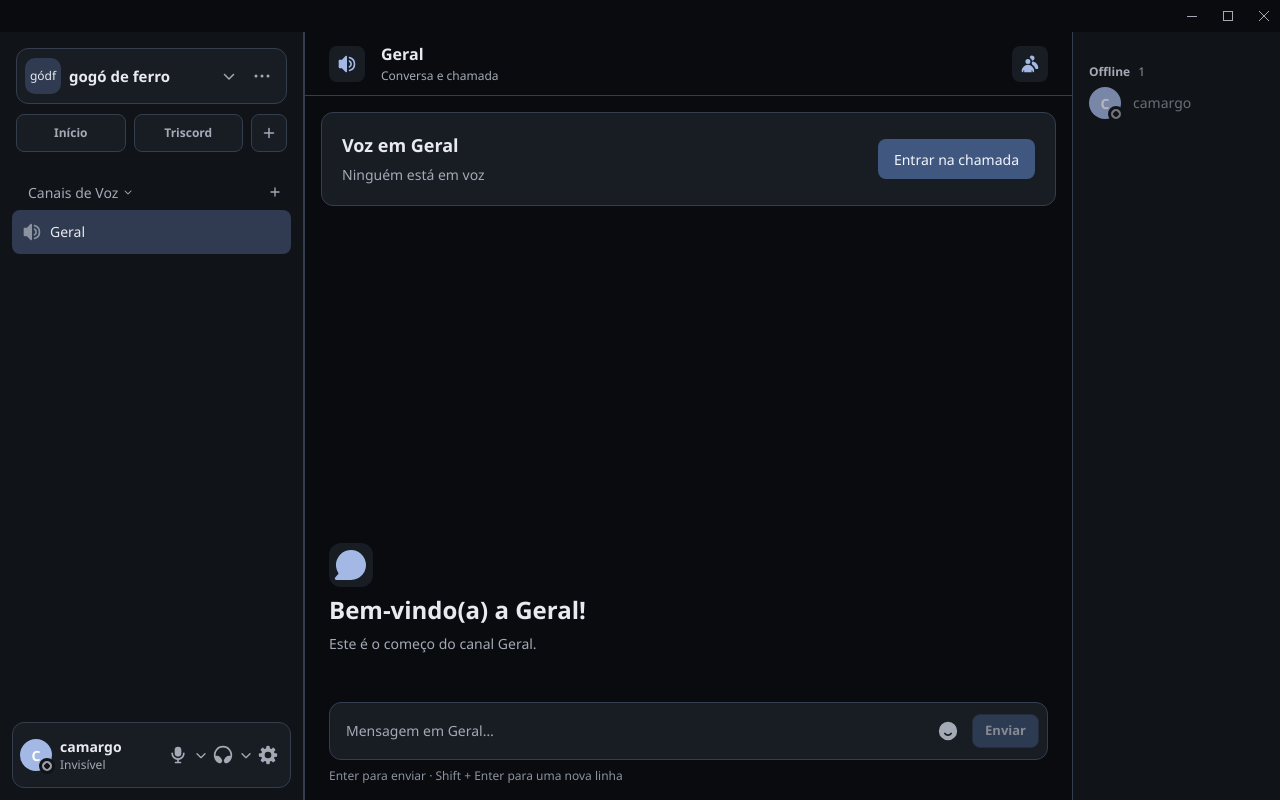
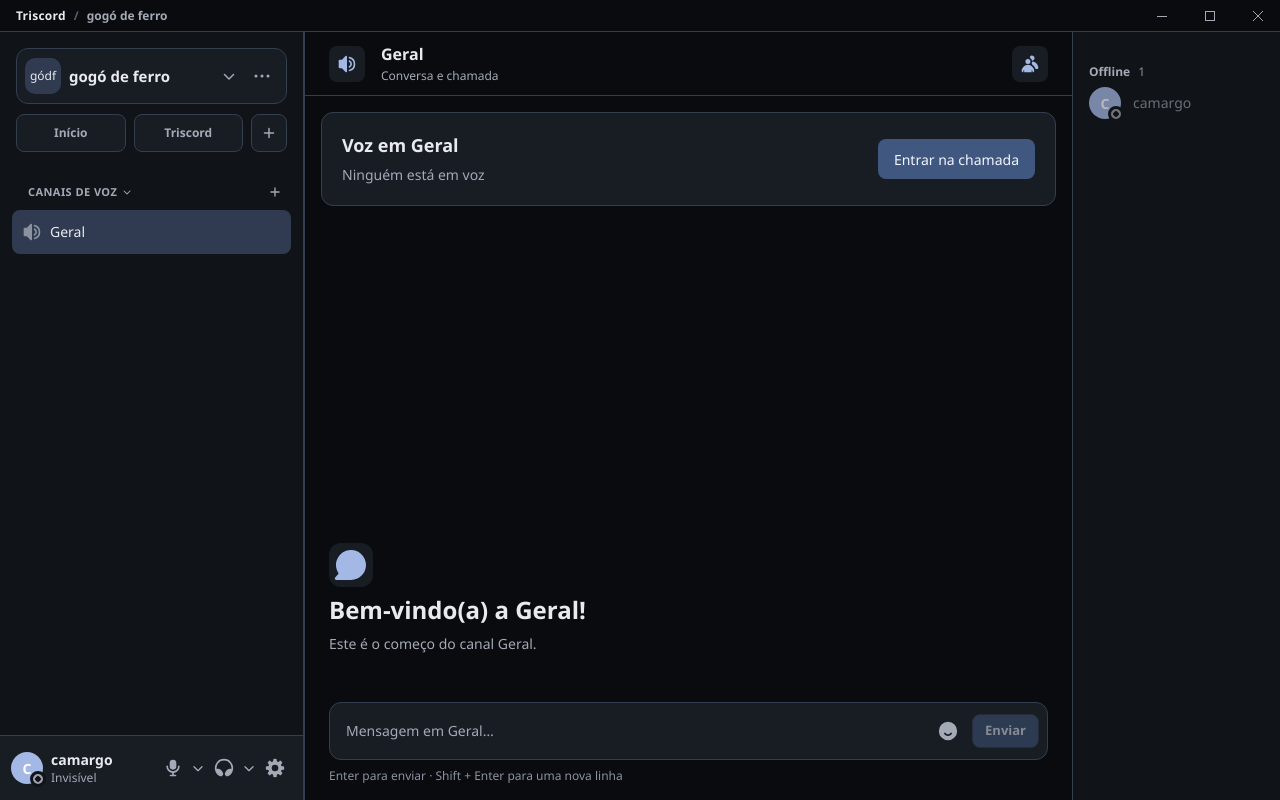
Before and after one commit to Otremba/triscord, a Preact app in the folder desktop/web/: page / in a window 1280 px wide. Built offline with nearby package versions, Linux system fonts and the light colour scheme; the HTML template or start-up script is replaced by a standard one.

Commit message:
refactor: stabilize workspace shell grid and sidebar layout

```diff
--- a/desktop/web/src/app.tsx
+++ b/desktop/web/src/app.tsx
@@ -97,7 +97,7 @@
       <TitleBar server={server} bridge={bridge} />
       {!session.callFullscreen && <ResizeEdges bridge={bridge} />}
       <div class="tri-content">
-        <aside class="tri-sidebar" style={workspace?{'--tri-account-reserve':session.connectedChannelId?(session.sharing?'238px':'194px'):'90px'}:undefined}>
+        <aside class="tri-sidebar">
           {workspace?<WorkspaceNav session={session} bridge={bridge}/>:<ServerRail servers={session.servers} selectedId={session.selectedServerId} callServerId={session.callServerId} bridge={bridge}
             voice={session.connectedChannelId ? (session.sharing ? 'screen' : 'voice') : undefined} />}
           <ChannelSidebar session={session} bridge={bridge} workspace={workspace} />
--- a/desktop/web/src/components/TitleBar.tsx
+++ b/desktop/web/src/components/TitleBar.tsx
@@ -19,6 +19,13 @@
   return (
     <header class="tri-titlebar" onMouseDown={e => { if (e.button === 0 && outside(e)) dragWindow(e, bridge); }}
       onDblClick={e => { if (outside(e)) bridge.send({ name: 'window', action: 'maximize' }); }}>
+      <div class="tri-titlebar__left">
+        <span class="tri-titlebar__brand">
+          <span class="tri-titlebar__logo">Triscord</span>
+          {server && <span class="tri-titlebar__divider">/</span>}
+          {server && <span class="tri-titlebar__server">{server.name}</span>}
+        </span>
+      </div>
       <div class="tri-titlebar__buttons">
         <button class="tri-winbutton" aria-label="Minimizar" onClick={() => bridge.send({ name: 'window', action: 'minimize' })}>
           <svg width="10" height="10" viewBox="0 0 10 10" aria-hidden="true"><rect x="0" y="5" width="10" height="1" fill="currentColor" /></svg>
--- a/desktop/web/src/styles/workspace.css
+++ b/desktop/web/src/styles/workspace.css
@@ -169,7 +169,16 @@
 :root[data-design="workspace"] :is(.tri-workspace-nav,.tri-sidebar-list,.tri-panels,.tri-channel-header,.tri-page,.tri-chat-panel,.tri-members-sidebar) { box-shadow:none;backdrop-filter:none; }
 
 /* A single named workspace navigation replaces the circular server rail. */
-:root[data-design="workspace"] .tri-app--workspace .tri-sidebar { flex-direction:column;width:var(--tri-sidebar-width);background:var(--ui-sidebar);border-right:1px solid var(--ui-border); }
+:root[data-design="workspace"] .tri-app--workspace .tri-sidebar {
+  display: flex;
+  flex-direction: column;
+  width: var(--tri-sidebar-width);
+  height: 100%;
+  min-height: 0;
+  overflow: hidden;
+  background: var(--ui-sidebar);
+  border-right: 1px solid var(--ui-border);
+}
 :root[data-design="workspace"] .tri-workspace-nav { padding:16px;flex:none; }
 :root[data-design="workspace"] .tri-workspace-label { display:block;margin:0 4px 10px;font-size:11px;font-weight:600;letter-spacing:.07em;text-transform:uppercase;color:var(--ui-muted); }
 :root[data-design="workspace"] .tri-workspace-current { display:flex;align-items:center;gap:8px;min-height:56px;padding:8px;border:1px solid var(--ui-border);border-radius:12px;background:var(--ui-panel);user-select:none;transition:background-color var(--ui-motion),border-color var(--ui-motion); }
@@ -183,25 +192,121 @@
 :root[data-design="workspace"] .tri-workspace-current.is-open .tri-workspace-current__chevron { transform:rotate(180deg); }
 .tri-sr-only { position:absolute;width:1px;height:1px;padding:0;margin:-1px;overflow:hidden;clip:rect(0,0,0,0);white-space:nowrap;border:0;pointer-events:none; }
 :root[data-design="workspace"] .tri-workspace-shortcuts { display:flex;gap:8px;margin-top:10px; }
-:root[data-design="workspace"] .tri-workspace-shortcuts>button { flex:1;min-width:0;padding:9px 10px;border:1px solid var(--ui-border);border-radius:8px;background:var(--ui-panel);color:var(--ui-muted);font-size:12px;font-weight:600;overflow:hidden;text-overflow:ellipsis;white-space:nowrap; }
+:root[data-design="workspace"] .tri-workspace-shortcuts>button { flex:1;min-width:0;padding:9px 10px;border:1px solid var(--ui-border);border-radius:8px;background:var(--ui-panel);color:var(--ui-muted);font-size:12px;font-weight:600;overflow:hidden;text-overflow:ellipsis;white-space:nowrap;transition:background-color var(--ui-motion),border-color var(--ui-motion),color var(--ui-motion); }
 :root[data-design="workspace"] .tri-workspace-shortcuts>button:hover { background:var(--ui-field);color:var(--ui-text); }
+:root[data-design="workspace"] .tri-workspace-shortcuts>button[aria-current="page"] { background:var(--ui-selected);color:var(--ui-selected-text);border-color:var(--ui-accent-border); }
 :root[data-design="workspace"] .tri-workspace-shortcuts .tri-workspace-add { display:grid;place-items:center;flex:0 0 36px;padding:8px; }
-:root[data-design="workspace"] .tri-app--workspace .tri-sidebar-list { margin-bottom:var(--tri-account-reserve);border:0;border-radius:0;background:transparent; }
+:root[data-design="workspace"] .tri-app--workspace .tri-sidebar-list {
+  flex: 1 1 0;
+  min-height: 0;
+  overflow-y: auto;
+  overflow-x: hidden;
+  margin-bottom: 0;
+  border: 0;
+  border-radius: 0;
+  background: transparent;
+  display: flex;
+  flex-direction: column;
+}
 :root[data-design="workspace"] .tri-server-header { height:40px;margin:0 16px 12px;padding:0;border:0; }
 :root[data-design="workspace"] .tri-server-header__name { padding:0;font-size:12px;font-weight:600;color:var(--ui-muted); }
-:root[data-design="workspace"] .tri-categories { padding:0 12px 12px; }
+:root[data-design="workspace"] .tri-categories {
+  flex: 1 1 auto;
+  min-height: 0;
+  overflow-y: auto;
+  overflow-x: hidden;
+  padding: 0 12px 12px;
+}
 :root[data-design="workspace"] .tri-category { padding-top:12px; }
+:root[data-design="workspace"] .tri-category__name { font-size:11px;font-weight:700;letter-spacing:0.04em;text-transform:uppercase;color:var(--ui-muted); }
 :root[data-design="workspace"] .tri-channel { margin:3px 0; }
-:root[data-design="workspace"] .tri-channel__link { min-height:40px;margin:0;border-radius:8px;padding:8px 10px; }
+:root[data-design="workspace"] .tri-channel__link { min-height:40px;margin:0;border-radius:8px;padding:8px 10px;transition:background-color var(--ui-motion),color var(--ui-motion); }
 :root[data-design="workspace"] .tri-channel.is-selected>.tri-channel__link { background:var(--ui-selected);color:var(--ui-selected-text);box-shadow:none; }
 :root[data-design="workspace"] .tri-channel__name { font-size:14px; }
 :root[data-design="workspace"] .tri-voice-user.is-speaking .tri-avatar { outline:2px solid var(--ui-positive);outline-offset:2px;box-shadow:none;animation:none; }
 
+/* Scrollbars refined for clean desktop aesthetics */
+:root[data-design="workspace"] ::-webkit-scrollbar { width: 8px; height: 8px; }
+:root[data-design="workspace"] ::-webkit-scrollbar-track { background: transparent; border: none; }
+:root[data-design="workspace"] ::-webkit-scrollbar-thumb { background: var(--ui-border); border-radius: 4px; border: 2px solid transparent; background-clip: padding-box; }
+:root[data-design="workspace"] ::-webkit-scrollbar-thumb:hover { background: var(--ui-border-strong); border: 2px solid transparent; background-clip: padding-box; }
+
+/* Custom window titlebar in workspace design */
+:root[data-design="workspace"] .tri-titlebar {
+  display: flex;
+  align-items: center;
+  justify-content: space-between;
+  height: 32px;
+  min-height: 32px;
+  padding: 0 0 0 16px;
+  background: var(--ui-canvas);
+  border-bottom: 1px solid var(--ui-border);
+  user-select: none;
+}
+:root[data-design="workspace"] .tri-titlebar__left {
+  display: flex;
+  align-items: center;
+  gap: 8px;
+  min-width: 0;
+  pointer-events: none;
+}
+:root[data-design="workspace"] .tri-titlebar__brand {
+  display: flex;
+  align-items: center;
+  gap: 8px;
+  font-size: 12px;
+  font-weight: 600;
+  color: var(--ui-muted);
+}
+:root[data-design="workspace"] .tri-titlebar__logo {
+  color: var(--ui-text);
+  letter-spacing: 0.02em;
+}
+:root[data-design="workspace"] .tri-titlebar__divider {
+  color: var(--ui-border-strong);
+}
+:root[data-design="workspace"] .tri-titlebar__server {
+  color: var(--ui-muted);
+  overflow: hidden;
+  text-overflow: ellipsis;
+  white-space: nowrap;
+  max-width: 260px;
+}
+:root[data-design="workspace"] .tri-winbutton {
+  width: 44px;
+  height: 32px;
+  display: flex;
+  align-items: center;
+  justify-content: center;
+  color: var(--ui-muted);
+  border-radius: 0;
+  transition: background-color var(--ui-motion), color var(--ui-motion);
+}
+:root[data-design="workspace"] .tri-winbutton:hover {
+  background: var(--ui-hover);
+  color: var(--ui-text);
+}
+:root[data-design="workspace"] .tri-winbutton--close:hover {
+  background: #e81123;
+  color: #ffffff;
+}
+
 /* Call/account controls keep their native actions and capability checks. */
-:root[data-design="workspace"] .tri-app--workspace .tri-panels { left:12px;bottom:12px;width:calc(100% - 24px);border:1px solid var(--ui-border);border-radius:12px;background:var(--ui-panel); }
-:root[data-design="workspace"] .tri-account { height:64px;padding:10px 8px;background:transparent; }
-:root[data-design="workspace"] .tri-account__buttons { flex:none;gap:0; }
-:root[data-design="workspace"] .tri-account__button { width:28px; }
+:root[data-design="workspace"] .tri-app--workspace .tri-panels {
+  position: relative;
+  inset: auto;
+  width: 100%;
+  margin-top: auto;
+  flex: 0 0 auto;
+  border: 0;
+  border-top: 1px solid var(--ui-border);
+  border-radius: 0;
+  background: var(--ui-panel);
+  z-index: 10;
+}
+:root[data-design="workspace"] .tri-account { height:64px;padding:10px 12px;background:transparent; }
+:root[data-design="workspace"] .tri-account__buttons { flex:none;gap:2px; }
+:root[data-design="workspace"] .tri-account__button { width:32px;height:32px;border-radius:8px; }
 :root[data-design="workspace"] .tri-account__button.tri-split__chevron { width:16px; }
 :root[data-design="workspace"] .tri-voice-panel { padding:12px;border-bottom:1px solid var(--ui-border); }
 :root[data-design="workspace"] .tri-voice-panel__title { font-size:13px;line-height:18px; }
```
Also changed, not shown: 1 other file (tests, documents, lock files or other folders).
